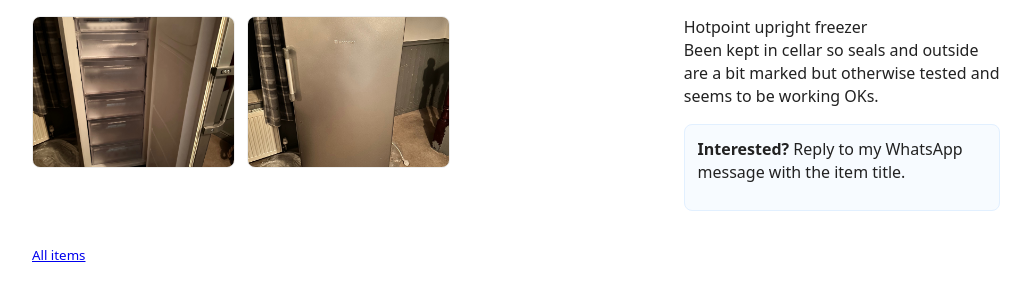
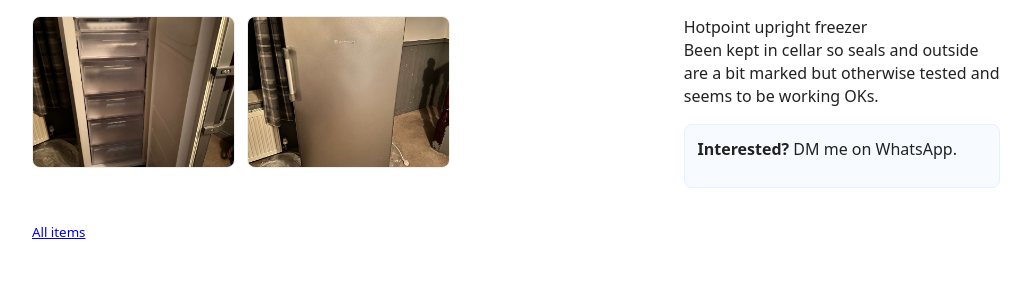
Before and after one commit to runraga/mill-bank, a PHP site: page /item.php?item=fridge-freezer in a window 1280 px wide. Shown: the part 110-411 px from the top of the page, without its empty margins (124-1155 px from the left). Run offline with PHP 8.4, Linux system fonts and the light colour scheme.

```diff
--- a/index.php
+++ b/index.php
@@ -41,7 +41,7 @@ function status_for($itemPath) {
 <head>
 <meta charset="utf-8">
 <meta name="viewport" content="width=device-width,initial-scale=1">
-<title>Free Stuff</title>
+<title>Stuff</title>
 <link rel="stylesheet" href="styles.css">
 <link rel="icon" type="image/png" href="../favicon.png">
 </head>
--- a/item.php
+++ b/item.php
@@ -87,7 +87,7 @@ $images = all_images($itemPath);
       <p>No description provided.</p>
     <?php endif; ?>
     <div class="cta">
-      <p><strong>Interested?</strong> Reply to my WhatsApp message with the item title.</p>
+      <p><strong>Interested?</strong> DM me on WhatsApp.</p>
     </div>
   </section>
 </main>
```
Also changed, not shown: .cpanel.yml.
